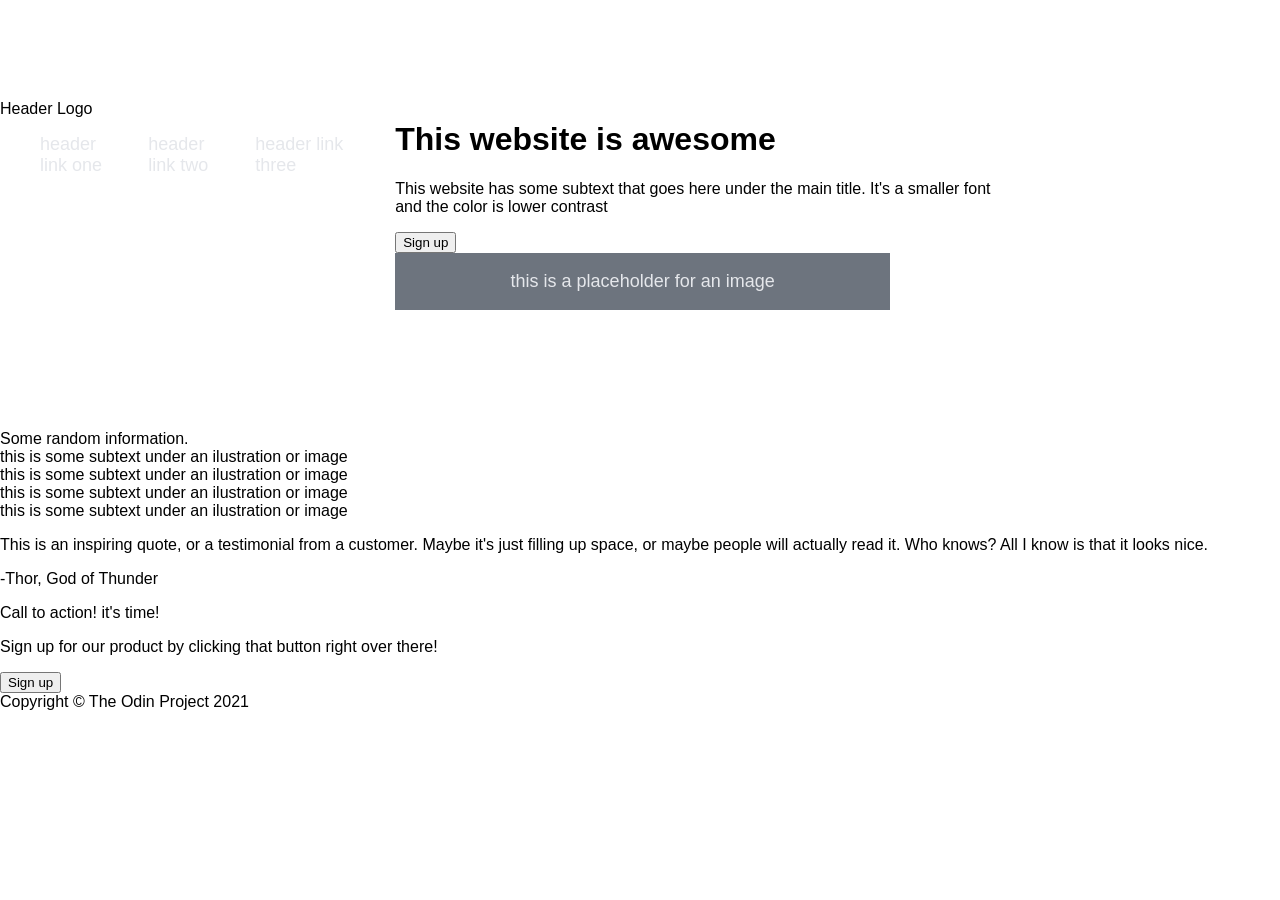
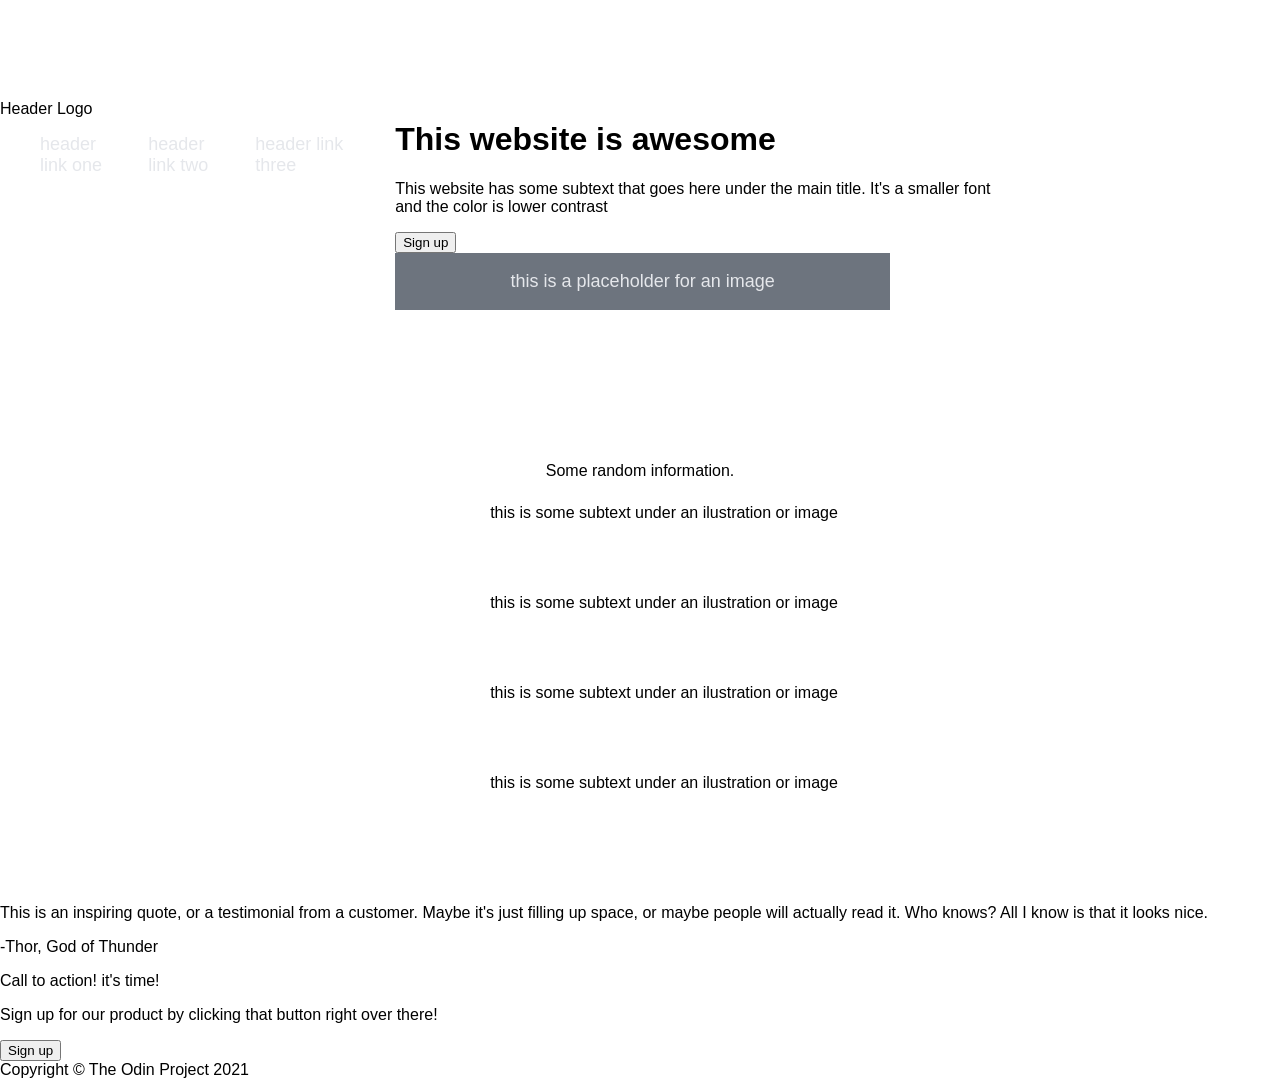

Terminar sección de info

--- a/style.css
+++ b/style.css
@@ -83,4 +83,42 @@ a {
   color: #e5e7eb;
 }
 
+/* info */
+.info {
+  display: flex;
+  flex-direction: column;
+  align-items: center;
+  padding: 32px 0 48px;
+}
+
+#info-title {
+  color: #1f2937;
+}
+
+.info-content {
+  display: flex;
+  gap: 48px;
+  padding: 24px 0 48px;
+}  
+
+.card {
+  width: 160px;
+  display: flex;
+  flex-direction: column;
+  align-items: center;
+}
+
+.card-content {
+  height: 150px;
+  width: 150px;
+  border: solid 4px #3882f6;
+  border-radius: 16px;
+}
+
+.card-text {
+  text-align: center;
+  margin: 8px 0 0;
+  font-size: 18px; 
+  color: #1f2937bb; 
+}
 
